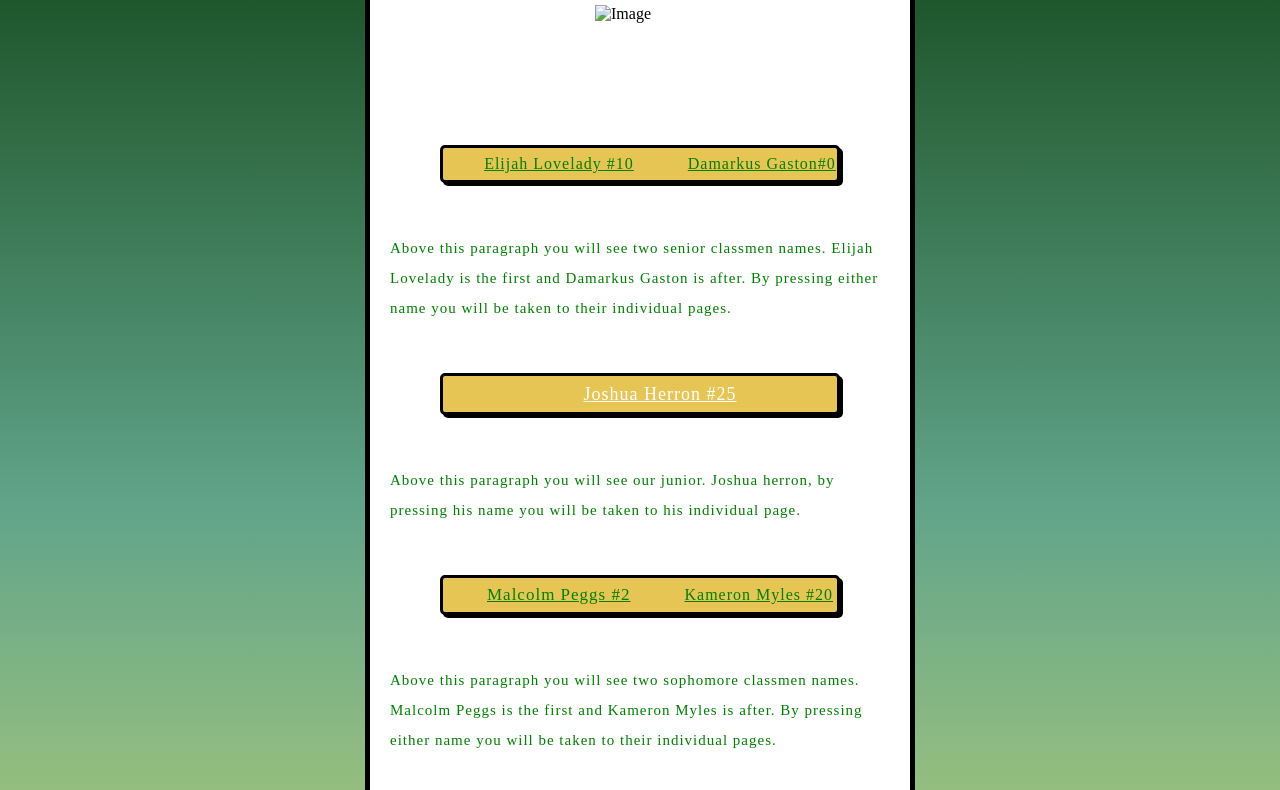
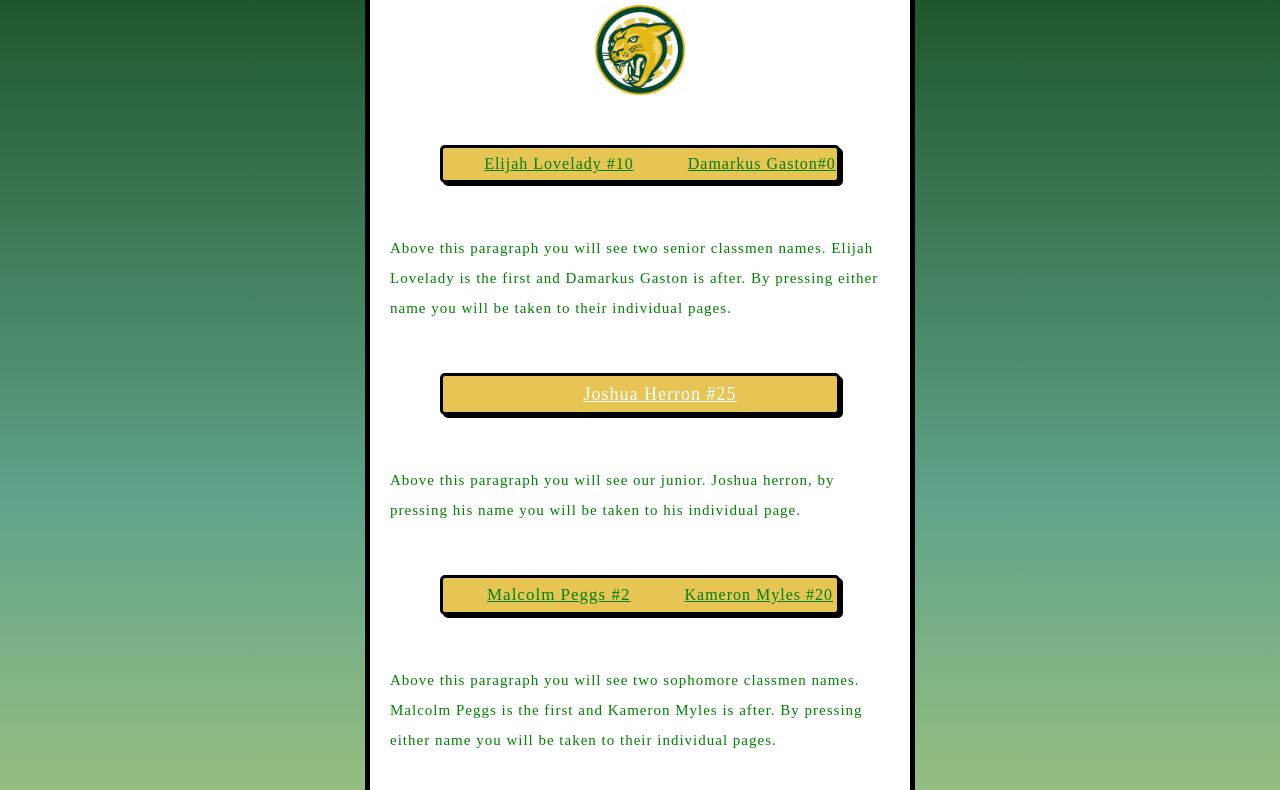
Before and after one commit to MaKenzie11/JCM-website, a plain HTML site: page index.html in a window 1280 px wide. Shown: the part 237-1027 px from the top of the page. Drawn offline with Linux system fonts and the light colour scheme.

Commit message:
Update index.html

```diff
--- a/index.html
+++ b/index.html
@@ -18,7 +18,7 @@
 
 
    <h1>Basketball Player Contacts</h1>
-  <img src="cougar.JPG" alt="Image" width="90" height="90">
+  <img src="cougar.jfif" alt="Image" width="90" height="90">
   </body>
 </html>
 
```
